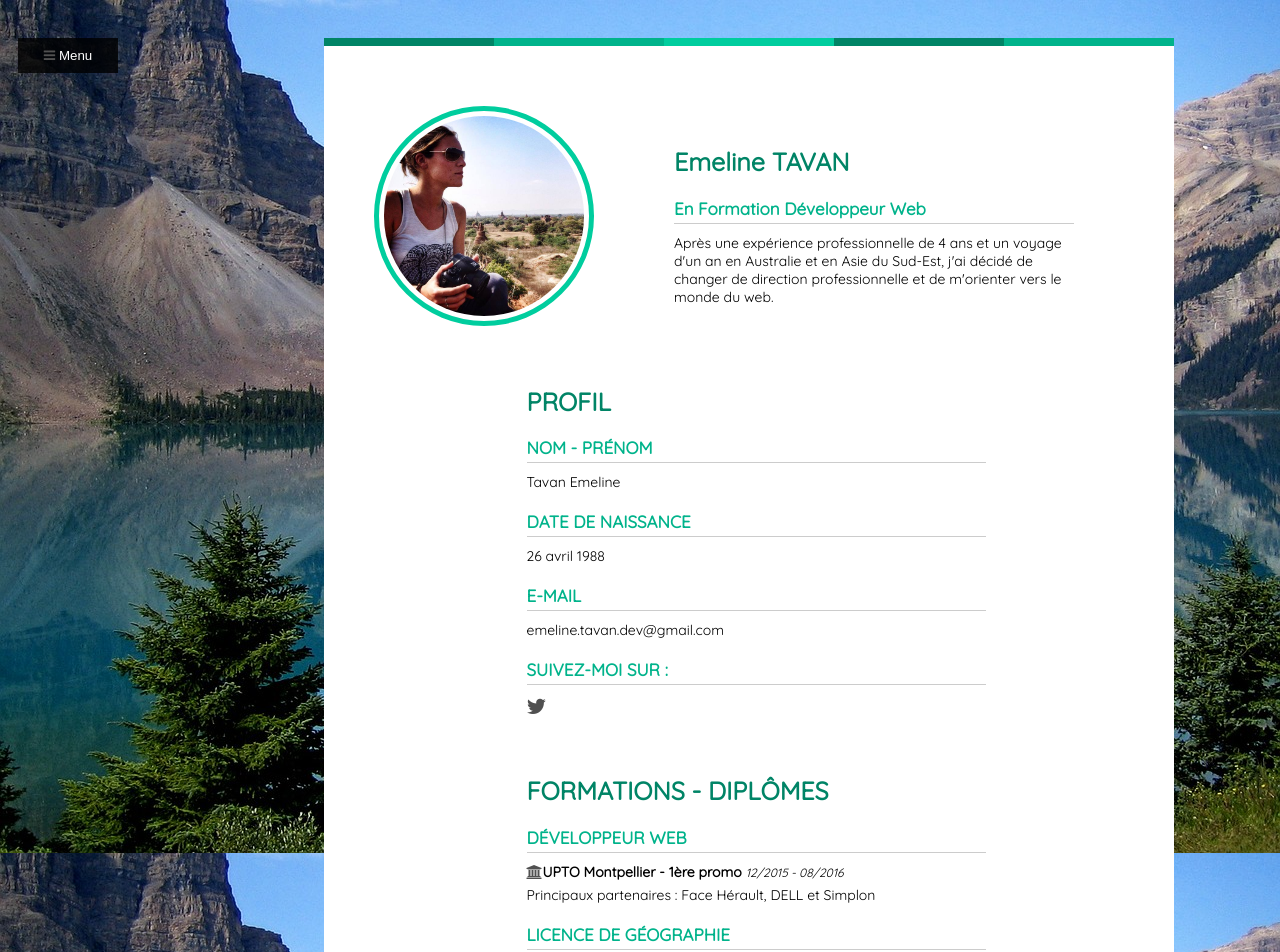
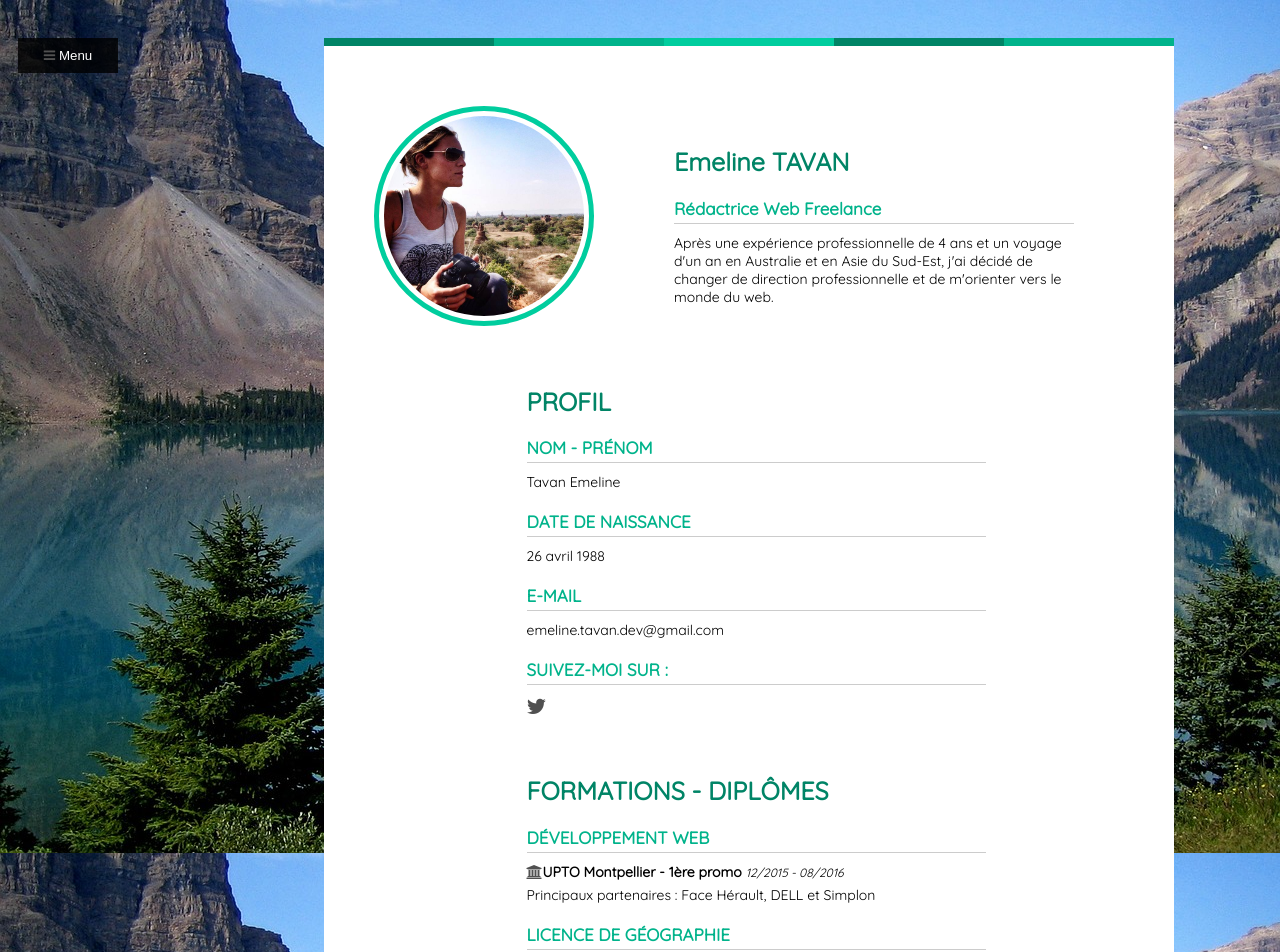
Before and after one commit to emelinegit/cv, a plain HTML site: page cv.html in a window 1280 px wide. Shown: the top 952 px of the page. Drawn offline with nearby package versions, Linux system fonts and the light colour scheme.

Commit message:
Update cv.html

```diff
--- a/cv.html
+++ b/cv.html
@@ -32,7 +32,7 @@
         </div>
         <nav id="nav">
             <h2 id="name">Emeline <span class="bold">Tavan</span></h2>
-            <h4>En Formation Web Developer</h4>
+            <h4>Rédactrice Web Freelance</h4>
 
             <ul>
                 <li><a href="#intro"><i class="fa fa-angle-right"></i> Intro</a></li>
@@ -60,7 +60,7 @@
                 <img id="ma_photo" src="images/maphoto.jpg" alt="photo Emeline" />
                 <div>
                     <h1>Emeline TAVAN</h1>
-                    <h3>En Formation Développeur Web</h3>
+                    <h3>Rédactrice Web Freelance</h3>
                     <p>Après une expérience professionnelle de 4 ans et un voyage d'un an en Australie et en Asie du Sud-Est, j'ai décidé de changer de direction professionnelle et de m'orienter vers le monde du web. </p>
                 </div>
 
@@ -87,7 +87,7 @@
 
                         <h2>Formations - Diplômes</h2>
                         <div>
-                            <h5>Développeur Web</h5>
+                            <h5>Développement Web</h5>
                             <h6><i class="fa fa-university"></i>UPTO Montpellier - 1ère promo <span class="date">12/2015 - 08/2016</span></h6>
                             <p>Principaux partenaires : Face Hérault, DELL et Simplon</p>
                         </div>
```
